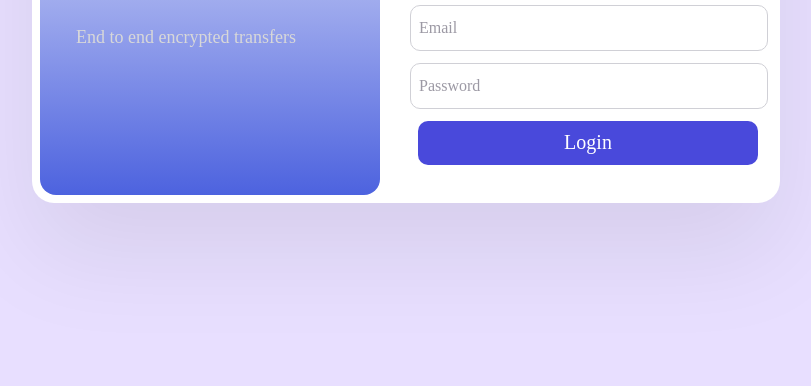
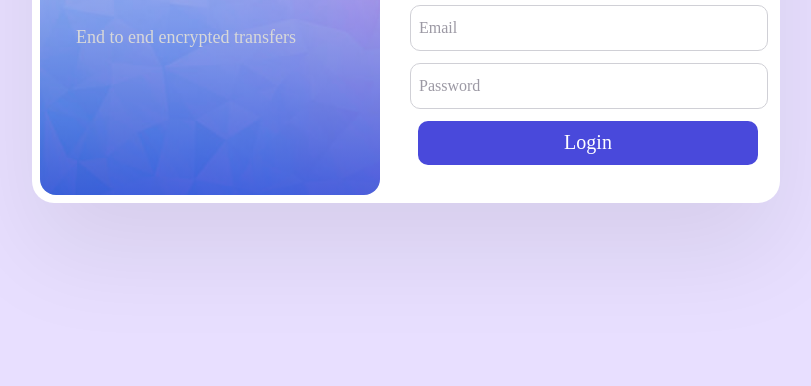
Before and after one commit to Mdriyaz63/responsive_login, a plain HTML site: page index.html in a window 1280 px wide. Shown: the part 414-800 px from the top of the page, without its empty margins (234-1045 px from the left). Drawn offline with Linux system fonts and the light colour scheme.

Commit message:
Update style.css

```diff
--- a/style.css
+++ b/style.css
@@ -37,7 +37,7 @@ p {
 }
 
 .hero {
-  background: url("360_F_351512882_2kFH8IaSe4lyA7SXBLzEXyGKNEgbO1iH");
+  background: url("360_F_351512882_2kFH8IaSe4lyA7SXBLzEXyGKNEgbO1iH.jpg");
   background-size: cover;
   background-repeat: no-repeat;
   border-radius: 16px;
```
